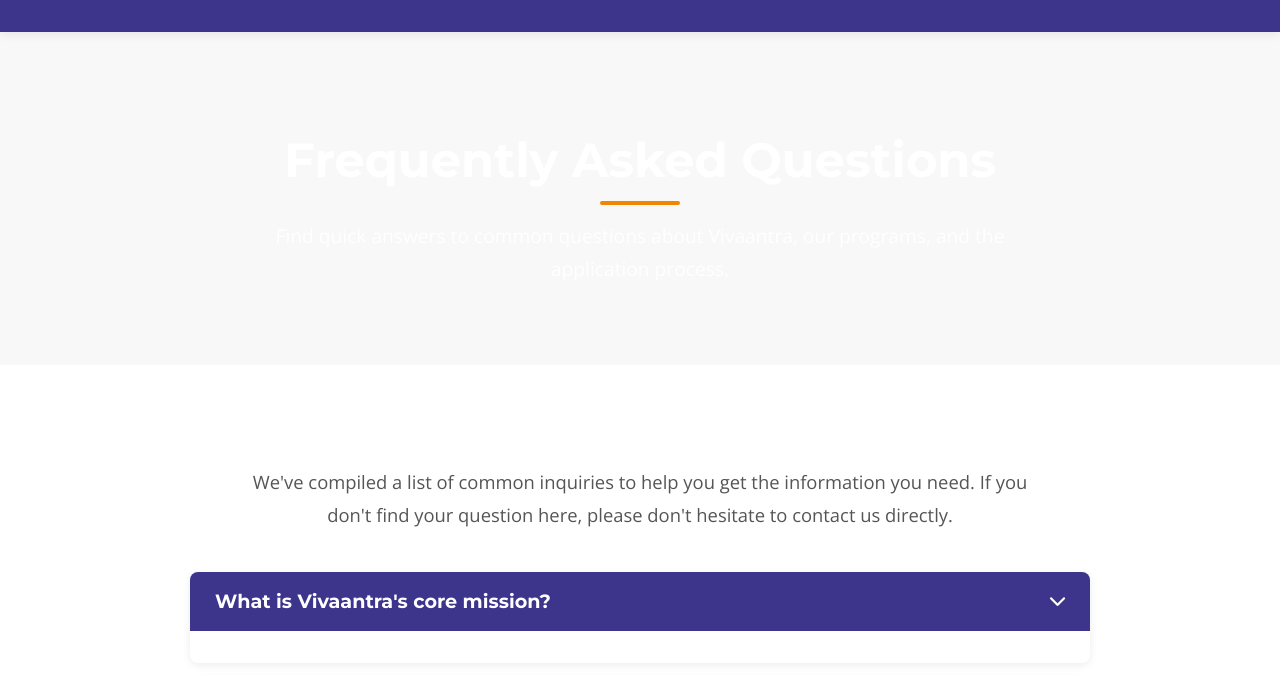
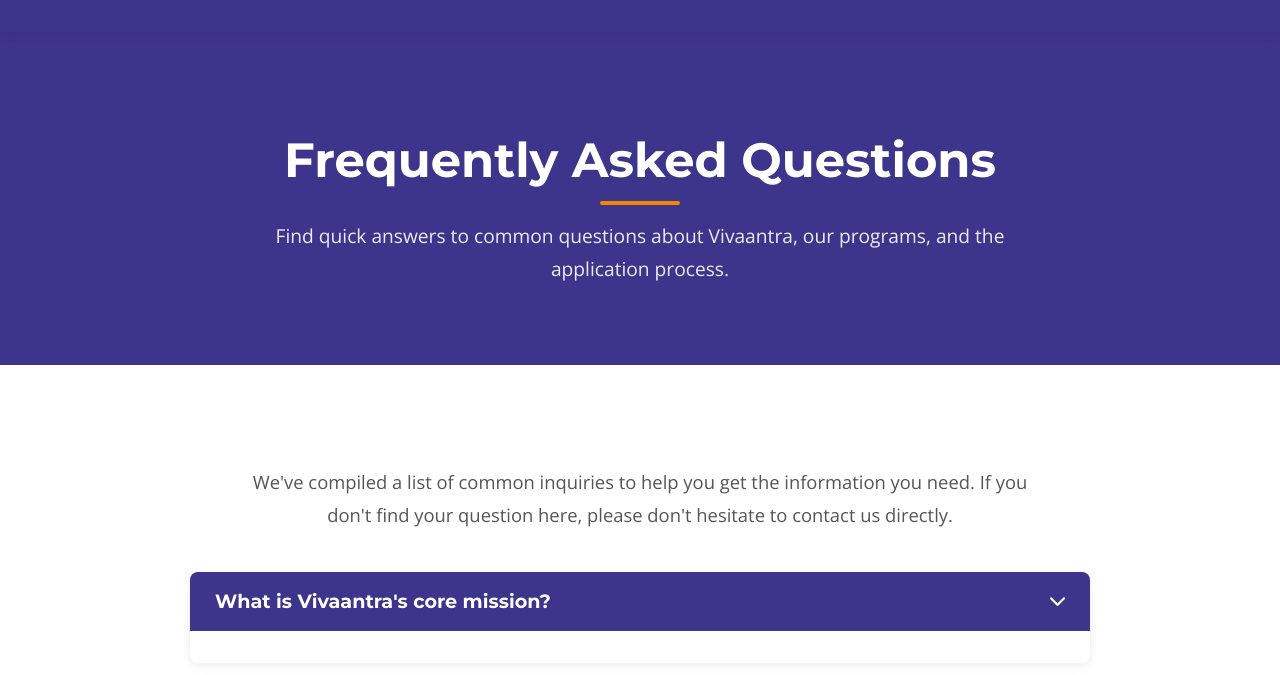
Before and after one commit to Vivaantra/Vivaantra, a plain HTML site: page faq.html in a window 1280 px wide. Shown: the part 118-793 px from the top of the page. Drawn offline with nearby package versions, Linux system fonts and the light colour scheme.

Commit message:
Update faq.html

```diff
--- a/faq.html
+++ b/faq.html
@@ -38,7 +38,7 @@
         </header>
 
         <main>
-            <section class="page-hero bg-light">
+              <section class="page-hero">
                 <div class="container">
                     <h2>Frequently Asked Questions</h2>
                     <p class="page-hero-subtitle">Find quick answers to common questions about Vivaantra, our programs, and the application process.</p>
@@ -162,4 +162,5 @@
         });
     </script>
 </body>
+
 </html>
```
